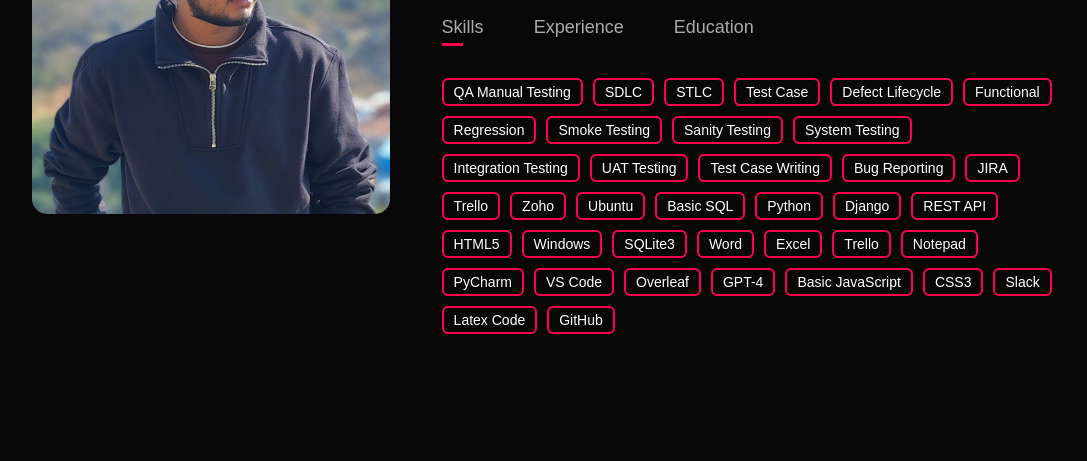
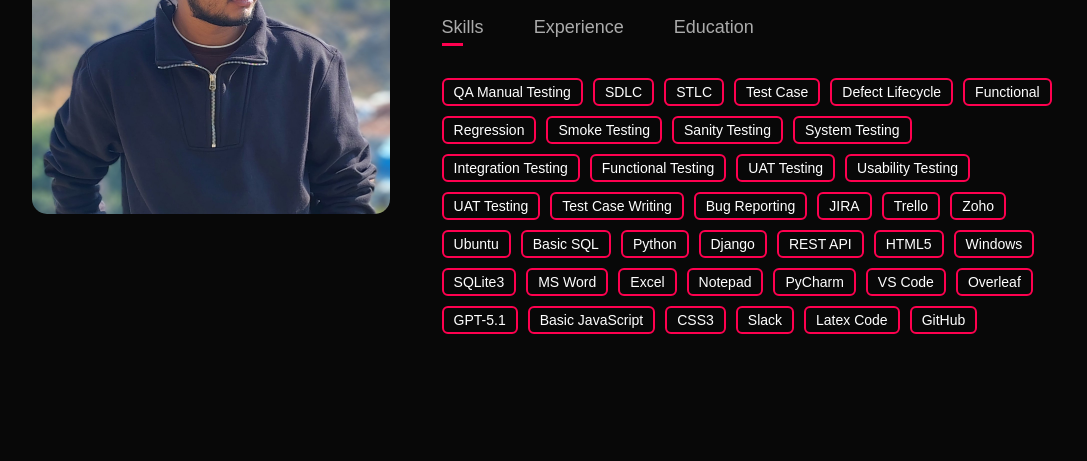
Before and after one commit to MukeshSuthar1733/Portfolio, a plain HTML site: page index.html in a window 1280 px wide. Shown: the part 794-1255 px from the top of the page, without its empty margins (96-1183 px from the left). Drawn offline with nearby package versions, Linux system fonts and the light colour scheme.

Commit message:
Update index.html

```diff
--- a/index.html
+++ b/index.html
@@ -32,7 +32,7 @@
             <div class="header-text">
 
                 <h1>Hi, I'm <span>Mukesh Suthar</span> and I'm Passionate:-</h1>
-                <p> <span id="element">Web Designer</span></p>
+                <p> <span id="element">Software Tester</span></p>
             </div>
         </div>
     </div>
@@ -68,6 +68,9 @@
                              <span class="keyword-box">Sanity Testing</span>
                              <span class="keyword-box">System Testing</span>
                              <span class="keyword-box">Integration Testing</span>
+                            <span class="keyword-box">Functional Testing</span>
+                            <span class="keyword-box">UAT Testing</span>
+                            <span class="keyword-box">Usability Testing</span>
                              <span class="keyword-box">UAT Testing</span>
                              <span class="keyword-box">Test Case Writing</span>
                              <span class="keyword-box">Bug Reporting</span>
@@ -82,14 +85,13 @@
                             <span class="keyword-box">HTML5</span>
                             <span class="keyword-box">Windows</span>
                             <span class="keyword-box">SQLite3</span>
-                            <span class="keyword-box">Word</span>
+                            <span class="keyword-box">MS Word</span>
                             <span class="keyword-box">Excel</span>
-                            <span class="keyword-box">Trello</span>
                             <span class="keyword-box">Notepad</span>
                             <span class="keyword-box">PyCharm</span>
                             <span class="keyword-box">VS Code</span>
                             <span class="keyword-box">Overleaf</span>
-                            <span class="keyword-box">GPT-4</span>
+                            <span class="keyword-box">GPT-5.1</span>
                             <span class="keyword-box">Basic JavaScript</span>
                             <span class="keyword-box">CSS3</span>
                             <span class="keyword-box">Slack</span>
@@ -271,7 +273,7 @@
     <!----------js for typed----------->
     <script>
         var typed = new Typed('#element', {
-            strings: ['Web Developer', 'Resume Writer', 'Content Editor', 'LinkedIn Optimizer'],
+            strings: ['Python', 'Resume Writer', 'Content Editor', 'LinkedIn Optimizer'],
             typeSpeed: 100,
         });
     </script>
```
